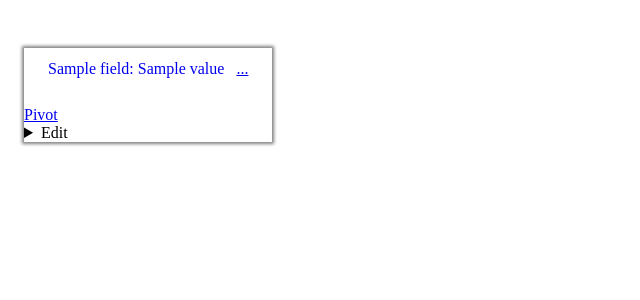
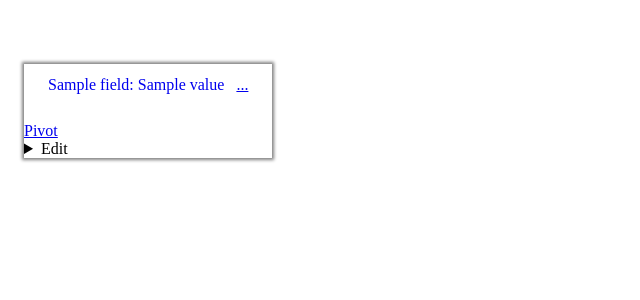
Before and after one commit to SamHames/hyperreal_mirror, a Python web app: template hyperreal/templates/index.html in a window 1280 px wide. Shown: the part 98-398 px from the top of the page, without its empty margins (0-640 px from the left). Run offline with Jinja, Linux system fonts and the light colour scheme; the template is opened without the code that fills it: most values are stand-ins (such as "Sample title", 1, 10 or a date in 2020).

Commit message:
Add some more vertical whitespace
FossilOrigin-Name: 4e34ab673f5c8c1f7d47aeca9402a1e2be8cc4f5cd0e94b95510ccc469a5d038

```diff
--- a/hyperreal/templates/base.html
+++ b/hyperreal/templates/base.html
@@ -15,7 +15,7 @@
 }
 
 .cluster-list > li {
-    margin: 1em;
+    margin: 2em 1em;
     box-shadow: 0 0 0.2em 0.1em gray;
 }
 
```
